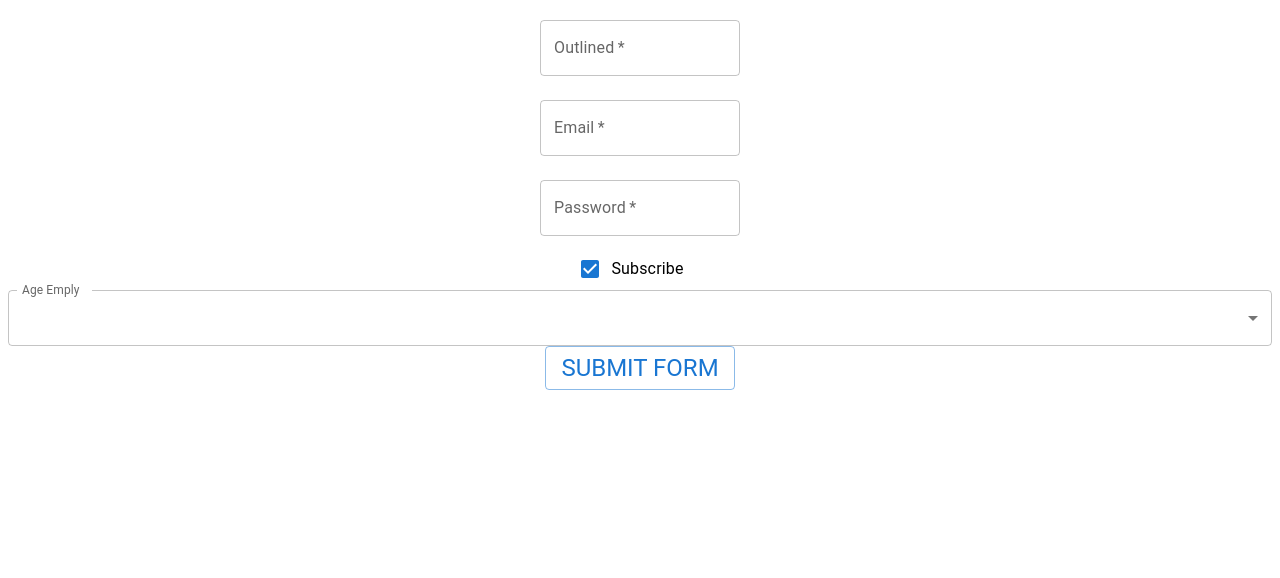
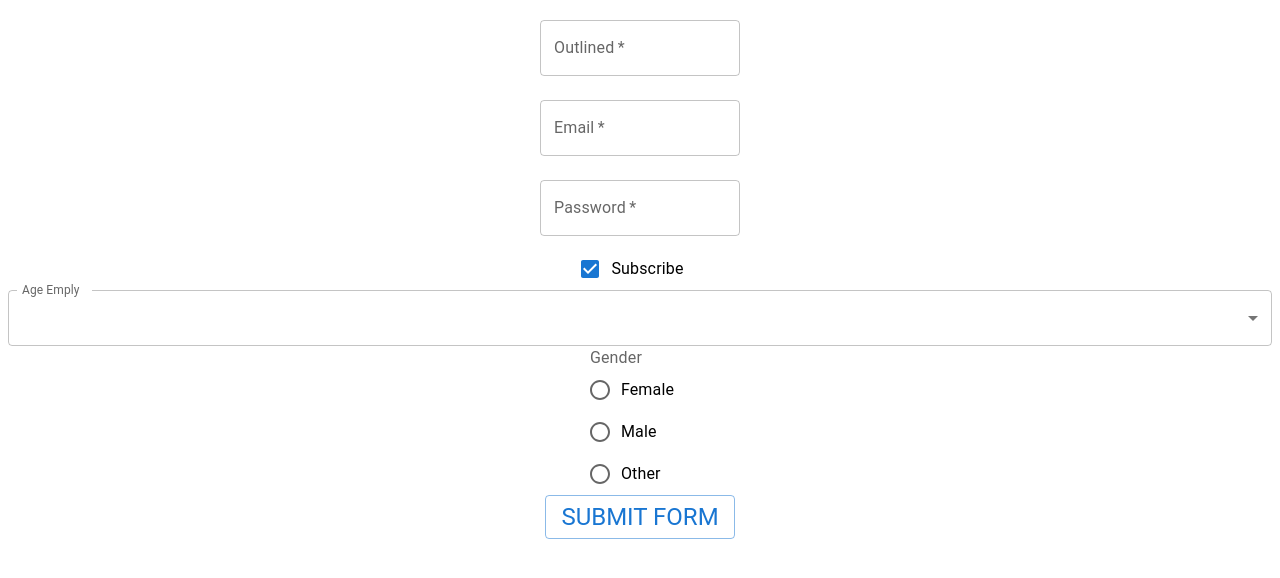
Before and after one commit to MostafaMohammadi1989/MUI, a React (Create React App) app: page / in a window 1280 px wide. Shown: the top 578 px of the page. Built offline with nearby package versions, Linux system fonts and the light colour scheme.

Commit message:
Radio buttons group

```diff
--- a/src/App.js
+++ b/src/App.js
@@ -5,18 +5,21 @@
 // import TextFields from "./components/TextField";
 // import CheckBox from "./components/checkbox";
 // import Select from "./components/select";
+// import RadioButton from "./components/radioGroup";
+
 import Formtextfield from "./components/formTextField";
 
 function App() {
   return (
     <div className="App">
+      <Formtextfield />
       {/* <Typography /> */}
       {/* <Button /> */}
       {/* <Box /> */}
       {/* <TextFields /> */}
       {/* <CheckBox /> */}
       {/* <Select /> */}
-      <Formtextfield />
+      {/* <RadioButton /> */}
     </div>
   );
 }
--- a/src/components/formTextField.js
+++ b/src/components/formTextField.js
@@ -11,6 +11,9 @@
   InputLabel,
   MenuItem,
   Select,
+  Radio,
+  RadioGroup,
+  FormLabel,
 } from "@mui/material";
 import styled, { css } from "styled-components";
 import { useState } from "react";
@@ -22,6 +25,7 @@
     password: "",
     subscribe: true,
     age: 0,
+    gender: "",
   });
   const handelChange = (e) => {
     setInput((prevState) => ({
@@ -110,7 +114,18 @@
             <MenuItem value={30}>Thirty</MenuItem>
           </Select>
         </FormControl>
-
+        <FormControl>
+          <FormLabel>Gender</FormLabel>
+          <RadioGroup name="gender" onChange={handelChange}>
+            <FormControlLabel
+              value="female"
+              control={<Radio />}
+              label="Female"
+            />
+            <FormControlLabel value="male" control={<Radio />} label="Male" />
+            <FormControlLabel value="other" control={<Radio />} label="Other" />
+          </RadioGroup>
+        </FormControl>
         <Button variant="outlined" type="submit">
           <Typography variant="h5" component="h5">
             Submit Form
--- /dev/null
+++ b/src/components/radioGroup.js
@@ -0,0 +1,22 @@
+import * as React from "react";
+
+import {
+  Radio,
+  RadioGroup,
+  FormControlLabel,
+  FormControl,
+  FormLabel,
+} from "@mui/material";
+
+export default function RadioButtonsGroup() {
+  return (
+    <FormControl>
+      <FormLabel>Gender</FormLabel>
+      <RadioGroup>
+        <FormControlLabel value="female" control={<Radio />} label="Female" />
+        <FormControlLabel value="male" control={<Radio />} label="Male" />
+        <FormControlLabel value="other" control={<Radio />} label="Other" />
+      </RadioGroup>
+    </FormControl>
+  );
+}
```
